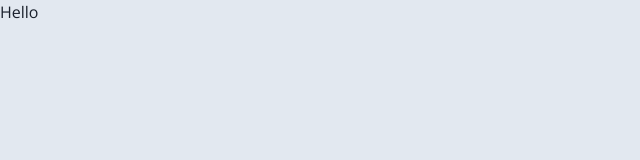
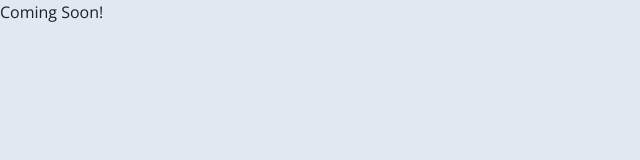
Before and after one commit to Shubham-Lal/Reddit-Clone, a Next.js app: page / in a window 1280 px wide. Shown: the top 160 px of the page, without its empty margins (0-640 px from the left). Built offline with nearby package versions, Linux system fonts and the light colour scheme.

Commit message:
Update index.tsx

```diff
--- a/src/pages/index.tsx
+++ b/src/pages/index.tsx
@@ -6,7 +6,7 @@ export default function Home() {
     <>
       <SEO />
       <div>
-        Hello
+        Coming Soon!
       </div>
     </>
   )
```
